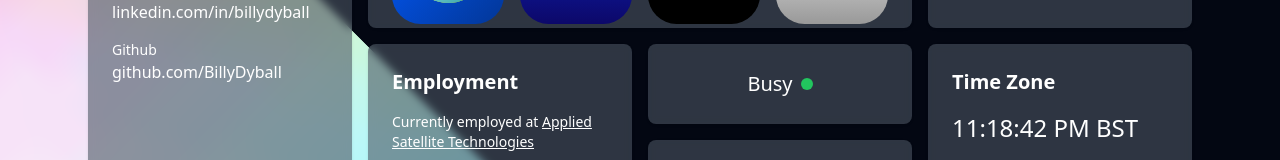
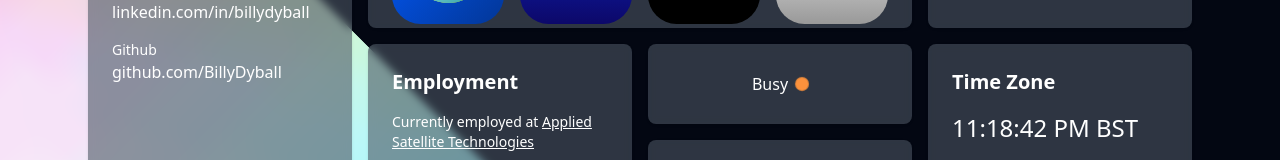
Before and after one commit to BillyDyball/billy-dyball, a React (Vite) app: page / in a window 1280 px wide. Shown: the part 556-716 px from the top of the page. Built offline with nearby package versions, Linux system fonts and the light colour scheme.

Commit message:
Added pulse animation

```diff
--- a/src/App.tsx
+++ b/src/App.tsx
@@ -8,7 +8,7 @@
 import { TickrLogo } from "./components/tickr-logo";
 import { SocialRoastLogo } from "./components/social-roast-logo";
 import { PathFindingVisualizerLogo } from "./components/path-finding-visualizer";
-import { cn } from "./lib/utils";
+import { Pulse } from "./components/pulse";
 
 // https://sparkly-speculoos-0c9197.netlify.app/
 
@@ -24,27 +24,27 @@
 const getStatus = (date: Date): Status => {
   const hour = date.getHours();
 
-  if (hour < 6 || hour > 22) return "offline";
-  if (hour < 8 || hour > 20) return "busy";
-  return "available";
+  if (hour < 6 || hour > 22) return STATUS.offline;
+  if (hour < 8 || hour > 18) return STATUS.busy;
+  return STATUS.available;
 };
 
-const statusContext = (status: Status): { text: string; color: string } => {
+const statusContext = (status: Status): { text: Status; color: string } => {
   switch (status) {
     case "offline":
       return {
-        text: "Offline",
-        color: "black",
+        text: "offline",
+        color: "#4b5563",
       };
     case "busy":
       return {
-        text: "Busy",
-        color: "orange",
+        text: "busy",
+        color: "#fb923c",
       };
     case "available":
       return {
-        text: "Available",
-        color: "green",
+        text: "available",
+        color: "#4ade80",
       };
   }
 };
@@ -55,7 +55,7 @@
   const [mousePosition, setMousePosition] = useState({ x: 0, y: 0 });
   const [date, setDate] = useState<Date>(new Date());
   const [status, setStatus] = useState<{ text: string; color: string }>(
-    statusContext(STATUS.available)
+    statusContext(STATUS.offline)
   );
 
   useEffect(() => {
@@ -209,8 +209,11 @@
           rowSpan="md:row-span-1"
           containerClassName="flex items-center justify-center gap-2"
         >
-          <p className="text-xl">{status.text}</p>
-          <div className={cn("h-3 w-3 rounded-full bg-green-500")}></div>
+          <p className="text-x capitalize">{status.text}</p>
+          <Pulse
+            color={status.color}
+            animated={status.text !== STATUS.offline}
+          />
         </GlassCard>
         <GlassCard
           mousePosition={mousePosition}
--- /dev/null
+++ b/src/components/pulse.tsx
@@ -0,0 +1,21 @@
+import { cn } from "@/lib/utils";
+import "../styles/pulse.css";
+
+type PulseProps = {
+  color: string;
+  animated?: boolean;
+};
+
+export function Pulse({ animated = true, color }: PulseProps) {
+  return (
+    <div
+      className={cn("h-3 w-3 rounded-full")}
+      style={{ backgroundColor: color }}
+    >
+      <div
+        className={cn("pulse absolute h-3 w-3", !animated && "hidden")}
+        style={{ backgroundColor: color }}
+      />
+    </div>
+  );
+}
--- /dev/null
+++ b/src/styles/pulse.css
@@ -0,0 +1,15 @@
+@keyframes pulse {
+    0% {
+        transform: scale(1);
+        opacity: 1;
+    }
+    100% {
+        transform: scale(2);
+        opacity: 0;
+    }
+}
+
+.pulse {
+    border-radius: 999%;
+    animation: pulse 1.5s infinite;
+}
```
